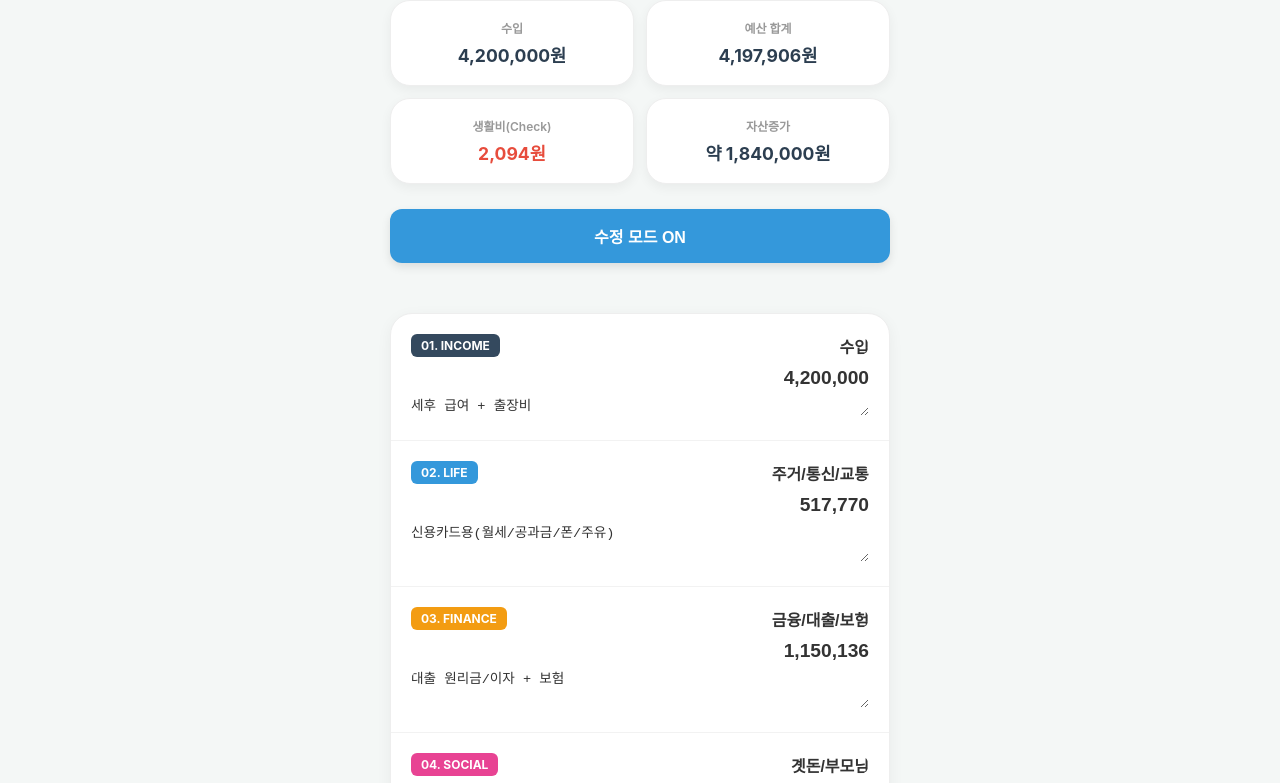
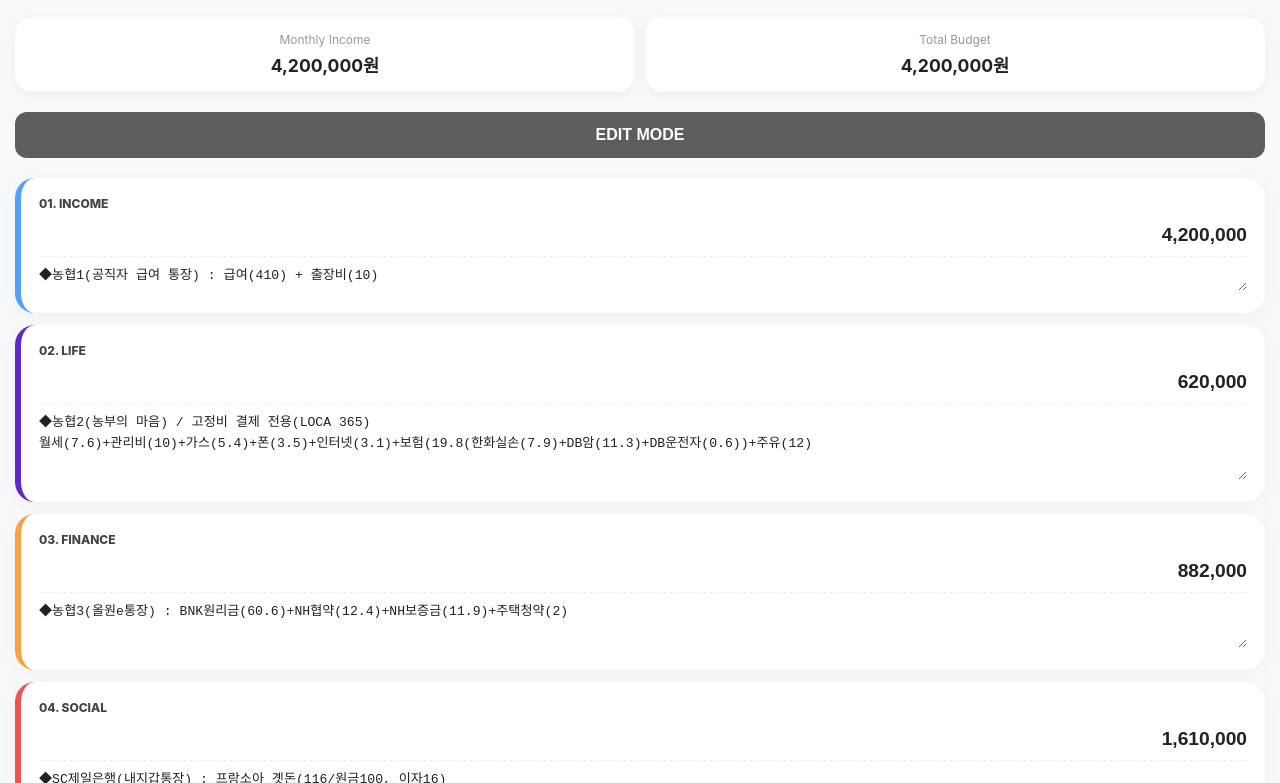
Before and after one commit to qhdud6711-png/vvybyvv, a plain HTML site: page index.html in a window 1280 px wide. Shown: the part 68-851 px from the top of the page. Drawn offline with Linux system fonts and the light colour scheme.

Commit message:
Update index.html

```diff
--- a/index.html
+++ b/index.html
@@ -2,164 +2,75 @@
 <html lang="ko">
 <head>
     <meta charset="UTF-8">
-    <meta name="viewport" content="width=device-width, initial-scale=1.0, maximum-scale=1.0, user-scalable=no">
-    <title>vvybyv's Flow</title>
+    <meta name="viewport" content="width=device-width,initial-scale=1.0,maximum-scale=1.0,user-scalable=no">
+    <title>vvybyv's Master Flow v37</title>
     <style>
-        :root { --main: #2c3e50; --accent: #27ae60; --bg: #f4f7f6; }
-        body { font-family: -apple-system, sans-serif; background: var(--bg); margin: 0; padding: env(safe-area-inset-top) 15px 40px; }
-        .container { max-width: 500px; margin: 0 auto; }
-
-        header { padding: 25px 0; text-align: center; }
-        h1 { font-size: 1.4rem; color: var(--main); margin: 0 0 15px; letter-spacing: 1px; font-weight: 800; }
-
-        .summary-grid { display: grid; grid-template-columns: 1fr 1fr; gap: 12px; margin-bottom: 25px; }
-        .card { background: white; padding: 18px 10px; border-radius: 20px; box-shadow: 0 4px 12px rgba(0,0,0,0.05); text-align: center; border: 1px solid #eee; }
-        .card span { font-size: 0.75rem; color: #999; display: block; margin-bottom: 6px; font-weight: 600; }
-        .card strong { font-size: 1.1rem; color: var(--main); }
-        .res-val { color: #e74c3c !important; }
-
-        .btn-box { display: flex; gap: 10px; margin-bottom: 25px; }
-        button { flex: 1; padding: 15px; border-radius: 12px; border: none; font-weight: bold; font-size: 1rem; box-shadow: 0 4px 10px rgba(0,0,0,0.1); }
-        #edit-btn { background: #3498db; color: white; }
-        #save-btn { background: var(--accent); color: white; display: none; }
-
-        .item-list { background: white; border-radius: 22px; overflow: hidden; box-shadow: 0 4px 15px rgba(0,0,0,0.05); border: 1px solid #eee; }
-        .row { padding: 20px; border-bottom: 1px solid #f2f2f2; }
-        .row:last-child { border: none; }
-        .row-head { display: flex; justify-content: space-between; align-items: center; margin-bottom: 10px; }
-        .tag { padding: 4px 10px; border-radius: 6px; font-size: 0.75rem; color: white; font-weight: bold; }
-
-        input, textarea { width: 100%; border: 1px solid #eee; border-radius: 10px; padding: 12px; font-size: 1rem; box-sizing: border-box; background: #fdfdfd; -webkit-appearance: none; }
-        input:disabled, textarea:disabled { background: transparent; border: none; padding: 0; color: #333; font-weight: 700; -webkit-text-fill-color: #333; opacity: 1; }
-        .val-input { color: var(--accent) !important; text-align: right; font-size: 1.2rem; font-weight: 800 !important; }
-        .det-text { font-size: 0.85rem; color: #777; font-weight: 400 !important; margin-top: 8px; line-height: 1.4; }
-
-        .tip-box { margin-top: 30px; padding: 20px; background: #fffcf0; border-radius: 20px; border: 1px solid #ffeeba; margin-bottom: 50px; }
-        .tip-box strong { font-size: 0.9rem; color: #d68910; display: block; margin-bottom: 10px; border-bottom: 1px solid #ffeeba; padding-bottom: 5px; }
-        .tip-text { font-size: 0.85rem; color: #666; width: 100%; border: none; background: transparent; line-height: 1.6; }
+        :root { --b: #f8f9fa; }
+        body { font-family: -apple-system, sans-serif; background: var(--b); margin: 0; padding: 20px 15px; }
+        h1 { font-size: 1.5rem; text-align: center; color: #333; margin-bottom: 20px; font-weight: 800; letter-spacing: -1px; }
+        .summary { display: grid; grid-template-columns: 1fr 1fr; gap: 10px; margin-bottom: 20px; }
+        .sum-card { background: white; padding: 15px; border-radius: 18px; text-align: center; box-shadow: 0 4px 12px rgba(0,0,0,0.05); }
+        .sum-card span { font-size: 0.75rem; color: #999; display: block; margin-bottom: 5px; }
+        .sum-card strong { font-size: 1.1rem; color: #222; }
+        .btn-box { display: flex; gap: 10px; margin-bottom: 20px; }
+        button { flex: 1; padding: 14px; border-radius: 12px; border: none; font-weight: bold; font-size: 1rem; color: white; }
+        #e { background: #5d5d5d; }
+        #s { background: #ff4757; display: none; }
+        .card { background: white; padding: 18px; border-radius: 20px; margin-bottom: 12px; box-shadow: 0 4px 15px rgba(0,0,0,0.04); border-left: 6px solid #ccc; }
+        .c1 { border-left-color: #54a0ff; } .c2 { border-left-color: #5f27cd; }
+        .c3 { border-left-color: #ff9f43; } .c4 { border-left-color: #ee5253; }
+        .c5 { border-left-color: #1dd1a1; } .c6 { border-left-color: #f368e0; }
+        .c7 { border-left-color: #ff6b6b; } .c8 { border-left-color: #2e86de; }
+        .tag { font-size: 0.75rem; font-weight: 800; color: #444; display: block; margin-bottom: 8px; }
+        input, textarea { width: 100%; border: none; padding: 5px 0; font-size: 1.2rem; box-sizing: border-box; background: transparent; }
+        input:disabled, textarea:disabled { color: #222; font-weight: 800; opacity: 1; -webkit-text-fill-color: #222; }
+        .val { text-align: right; color: #222 !important; }
+        .det { font-size: 0.82rem; color: #666; font-weight: 400 !important; margin-top: 5px; border-top: 1px dashed #eee; padding-top: 8px; line-height: 1.6; white-space: pre-wrap; }
+        .tip-box { margin-top: 25px; padding: 20px; background: #fffcf0; border-radius: 20px; border: 2px solid #ffeeba; }
+        .tip-box strong { font-size: 0.9rem; color: #d68910; display: block; margin-bottom: 8px; border-bottom: 1px solid #ffeeba; padding-bottom: 5px; }
     </style>
 </head>
 <body>
+    <h1>🌈 vvybyvv's Master Flow v37</h1>
+    <div class="summary">
+        <div class="sum-card"><span>Monthly Income</span><strong id="inc">0</strong></div>
+        <div class="sum-card"><span>Total Budget</span><strong id="out">0</strong></div>
+    </div>
+    <div class="btn-box">
+        <button id="e" onclick="t()">EDIT MODE</button>
+        <button id="s" onclick="sv()">SAVE FLOW</button>
+    </div>
+    <div id="L">
+        <div class="card c1"><span class="tag">01. INCOME</span><input id="v1" class="val" value="4,200,000" disabled onblur="c()"><textarea id="d1" class="det" disabled rows="1">◆농협1(공직자 급여 통장) : 급여(410) + 출장비(10)</textarea></div>
 
-<div class="container">
-    <header>
-        <h1>🚀 vvybyv's Flow</h1>
-        <div class="summary-grid">
-            <div class="card"><span>수입</span><strong id="disp-income">0</strong></div>
-            <div class="card"><span>예산 합계</span><strong id="disp-fixed">0</strong></div>
-            <div class="card"><span>생활비(Check)</span><strong id="disp-residual" class="res-val">0</strong></div>
-            <div class="card"><span>자산증가</span><strong id="disp-asset">0</strong></div>
-        </div>
-        <div class="btn-box">
-            <button id="edit-btn" onclick="toggleEdit()">수정 모드 ON</button>
-            <button id="save-btn" onclick="saveData()">변경내용 저장</button>
-        </div>
-    </header>
+        <div class="card c2"><span class="tag">02. LIFE</span><input id="v2" class="val" value="620,000" disabled onblur="c()"><textarea id="d2" class="det" disabled rows="3">◆농협2(농부의 마음) / 고정비 결제 전용(LOCA 365)
+월세(7.6)+관리비(10)+가스(5.4)+폰(3.5)+인터넷(3.1)+보험(19.8(한화실손(7.9)+DB암(11.3)+DB운전자(0.6))+주유(12)</textarea></div>
 
-    <div class="item-list">
-        <div class="row">
-            <div class="row-head"><span class="tag" style="background:#34495e">01. INCOME</span><input type="text" id="cat-1" value="수입" disabled style="width:50%; text-align:right;"></div>
-            <input type="text" id="val-1" value="4,200,000" class="val-input" disabled onfocus="removeComma(this)" onblur="addComma(this)">
-            <textarea id="det-1" class="det-text" rows="1" disabled>세후 급여 + 출장비</textarea>
-        </div>
-        <div class="row">
-            <div class="row-head"><span class="tag" style="background:#3498db">02. LIFE</span><input type="text" id="cat-2" value="주거/통신/교통" disabled style="width:50%; text-align:right;"></div>
-            <input type="text" id="val-2" value="517,770" class="val-input" disabled onfocus="removeComma(this)" onblur="addComma(this)">
-            <textarea id="det-2" class="det-text" rows="2" disabled>신용카드용(월세/공과금/폰/주유)</textarea>
-        </div>
-        <div class="row">
-            <div class="row-head"><span class="tag" style="background:#f39c12">03. FINANCE</span><input type="text" id="cat-3" value="금융/대출/보험" disabled style="width:50%; text-align:right;"></div>
-            <input type="text" id="val-3" value="1,150,136" class="val-input" disabled onfocus="removeComma(this)" onblur="addComma(this)">
-            <textarea id="det-3" class="det-text" rows="2" disabled>대출 원리금/이자 + 보험</textarea>
-        </div>
-        <div class="row">
-            <div class="row-head"><span class="tag" style="background:#e84393">04. SOCIAL</span><input type="text" id="cat-4" value="곗돈/부모님" disabled style="width:50%; text-align:right;"></div>
-            <input type="text" id="val-4" value="1,610,000" class="val-input" disabled onfocus="removeComma(this)" onblur="addComma(this)">
-            <textarea id="det-4" class="det-text" rows="1" disabled>곗돈 + 엄마 용돈/샷시</textarea>
-        </div>
-        <div class="row">
-            <div class="row-head"><span class="tag" style="background:#2ecc71">05. EMERGENCY</span><input type="text" id="cat-5" value="비상금/이모상환" disabled style="width:50%; text-align:right;"></div>
-            <input type="text" id="val-5" value="270,000" class="val-input" disabled onfocus="removeComma(this)" onblur="addComma(this)">
-            <textarea id="det-5" class="det-text" rows="1" disabled>비상금 + 이모 상환 추가</textarea>
-        </div>
-        <div class="row">
-            <div class="row-head"><span class="tag" style="background:#e74c3c">06. MY</span><input type="text" id="cat-6" value="순수 생활비" disabled style="width:50%; text-align:right;"></div>
-            <input type="text" id="val-6" value="500,000" class="val-input" disabled onfocus="removeComma(this)" onblur="addComma(this)">
-            <textarea id="det-6" class="det-text" rows="1" disabled>체크카드 (식비/생필품)</textarea>
-        </div>
-        <div class="row">
-            <div class="row-head"><span class="tag" style="background:#9b59b6">07. LOVE</span><input type="text" id="cat-7" value="데이트 통장" disabled style="width:50%; text-align:right;"></div>
-            <input type="text" id="val-7" value="150,000" class="val-input" disabled onfocus="removeComma(this)" onblur="addComma(this)">
-            <textarea id="det-7" class="det-text" rows="1" disabled>체크카드 (데이트 비용)</textarea>
-        </div>
+        <div class="card c3"><span class="tag">03. FINANCE</span><input id="v3" class="val" value="882,000" disabled onblur="c()"><textarea id="d3" class="det" disabled rows="2">◆농협3(올원e통장) : BNK원리금(60.6)+NH협약(12.4)+NH보증금(11.9)+주택청약(2)</textarea></div>
+
+        <div class="card c4"><span class="tag">04. SOCIAL</span><input id="v4" class="val" value="1,610,000" disabled onblur="c()"><textarea id="d4" class="det" disabled rows="2">◆SC제일은행(내지갑통장) : 프랑소아 곗돈(116/원금100, 이자16)
+가족지원(45, 엄마 용돈(40), 광주 샷시(5))</textarea></div>
+
+        <div class="card c5"><span class="tag">05. EMERGENCY</span><input id="v5" class="val" value="408,000" disabled onblur="c()"><textarea id="d5" class="det" disabled rows="1">◆케이뱅크(플러스박스) : 이모상환(20), 비상금저축(20.8)</textarea></div>
+
+        <div class="card c6"><span class="tag">06. MY</span><input id="v6" class="val" value="500,000" disabled onblur="c()"><textarea id="d6" class="det" disabled rows="1">◆MG 새마을금고(더나은 체크카드) : 개인 생활비 (구독료 6.7 포함)</textarea></div>
+
+        <div class="card c7"><span class="tag">07. LOVE</span><input id="v7" class="val" value="150,000" disabled onblur="c()"><textarea id="d7" class="det" disabled rows="1">◆토스뱅크(토스 레몬블루 체크카드) : 데이트 통장(15)</textarea></div>
+
+        <div class="card c8"><span class="tag">08. TRANSPORT</span><input id="v8" class="val" value="30,000" disabled onblur="c()"><textarea id="d8" class="det" disabled rows="1">◆케이뱅크(생활통장, K-패스 체크카드) : 케이패스(3)</textarea></div>
     </div>
-
     <div class="tip-box">
-        <strong>📂 세부 내역 Memo</strong>
-        <textarea id="val-bot-tip" class="tip-text" rows="8" disabled>월세(76,180), 관리비(10만), 가스(5.3만), 폰(3.5만), Btv(3.6만), 구독(6.7만), 주유(12만), 대중교통(3만) / BNK(60.6만), 보증금이자(10.3만), 신용이자(11.1만), 청약(2만), 보험(22만), 자차(5.2만), 약관이자(2.4만)</textarea>
+        <strong>💡 Monthly Asset Growth: +1,978,000원</strong>
+        <textarea id="tip" class="det" style="width:100%;background:transparent;border:none;" rows="6" disabled>
+[구독 상세] 아이클라우드(1.11)+AI(2.9)+쿠팡(0.789)+아이치이(0.75)+토스(0.59)+네이버(0.49)+카카오(0.09) = 67,190원
+[자산 증가] BNK원금(55)+곗돈(100)+이모(20)+비상금(20.8)+청약(2)
+7월 승진 후 부채 청산 가속화! 연간 2,373만 원 자산 증식 중!</textarea>
     </div>
-</div>
-
-<script>
-    let isEdit = false;
-    const STORAGE_KEY = 'vvybyv_mobile_final_v1';
-
-    function format(n) { return n.toString().replace(/\B(?=(\d{3})+(?!\d))/g, ","); }
-    function removeComma(o) { o.value = o.value.replace(/,/g, ""); o.type="number"; }
-    function addComma(o) {
-        let v = o.value; o.type="text";
-        if (v) o.value = format(v);
-        calculate();
-    }
-
-    function toggleEdit() {
-        isEdit = !isEdit;
-        document.querySelectorAll('input, textarea').forEach(el => el.disabled = !isEdit);
-        document.getElementById('edit-btn').style.display = isEdit ? 'none' : 'block';
-        document.getElementById('save-btn').style.display = isEdit ? 'block' : 'none';
-        if(isEdit) window.scrollTo(0, 0);
-    }
-
-    function getV(id) { return parseInt(document.getElementById(id).value.replace(/,/g, "")) || 0; }
-
-    function calculate() {
-        try {
-            const inc = getV('val-1');
-            let out = 0; for(let i=2; i<=7; i++) out += getV('val-'+i);
-            document.getElementById('disp-income').innerText = format(inc) + "원";
-            document.getElementById('disp-fixed').innerText = format(out) + "원";
-            document.getElementById('disp-residual').innerText = format(inc - out) + "원";
-            document.getElementById('disp-asset').innerText = "약 " + format(1000000+550000+150000+120000+20000) + "원";
-        } catch(e) {}
-    }
-
-    function saveData() {
-        try {
-            let s = {};
-            s['tip'] = document.getElementById('val-bot-tip').value;
-            for(let i=1; i<=7; i++) {
-                s['c'+i] = document.getElementById('cat'+i).value;
-                s['v'+i] = document.getElementById('val'+i).value;
-                s['d'+i] = document.getElementById('det'+i).value;
-            }
-            localStorage.setItem(STORAGE_KEY, JSON.stringify(s));
-            toggleEdit(); calculate();
-            alert('✅ 폰에 저장되었습니다!');
-        } catch(e) { alert('❌ 저장 실패! 사파리에서 홈 화면에 추가한 뒤 실행해주세요.'); }
-    }
-
-    window.onload = function() {
-        const d = JSON.parse(localStorage.getItem(STORAGE_KEY));
-        if(d) {
-            document.getElementById('val-bot-tip').value = d.tip || "";
-            for(let i=1; i<=7; i++) {
-                if(d['c'+i]) document.getElementById('cat'+i).value = d['c'+i];
-                if(d['v'+i]) document.getElementById('val'+i).value = d['v'+i];
-                if(d['d'+i]) document.getElementById('det'+i).value = d['det'+i];
-            }
-        }
-        calculate();
-    }
-</script>
+    <script>
+        let isE=false; function t(){isE=!isE;document.querySelectorAll('input,textarea').forEach(el=>el.disabled=!isE);document.getElementById('e').style.display=isE?'none':'block';document.getElementById('s').style.display=isE?'block':'none'}
+        function c(){let v=id=>parseInt(document.getElementById(id).value.replace(/,/g,''))||0; document.getElementById('inc').innerText=v('v1').toLocaleString()+'원'; let o=0;for(let k=2;k<=8;k++)o+=v('v'+k); document.getElementById('out').innerText=o.toLocaleString()+'원'}
+        function sv(){let d={};for(let k=1;k<=8;k++){d['v'+k]=document.getElementById('v'+k).value;d['d'+k]=document.getElementById('d'+k).value}d['t']=document.getElementById('tip').value;localStorage.setItem('vvybyv_v37',JSON.stringify(d));t();alert('✅ 항목별 통장/내역 완벽 반영! v37 저장 완료!')}
+        window.onload=function(){let d=JSON.parse(localStorage.getItem('vvybyv_v37'));if(d){for(let k=1;k<=8;k++){if(d['v'+k])document.getElementById('v'+k).value=d['v'+k];if(d['d'+k])document.getElementById('d'+k).value=d['d'+k]}if(d['t'])document.getElementById('tip').value=d['t']}c()}
+    </script>
 </body>
 </html>
```
